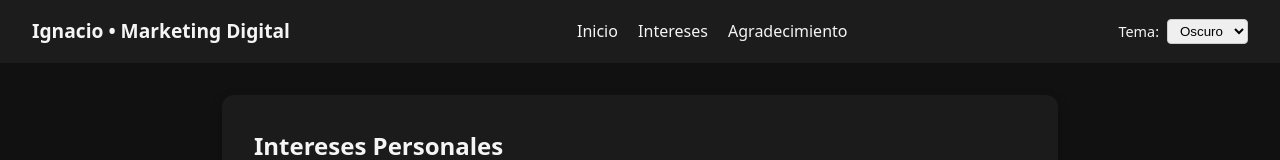
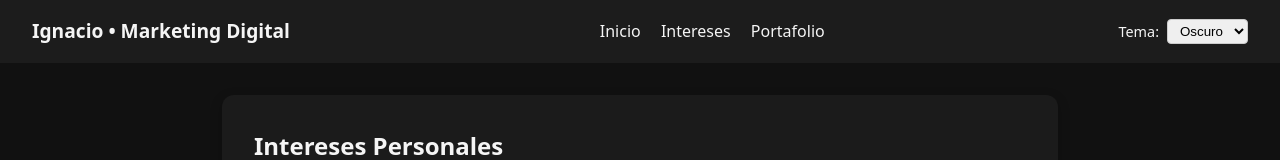
Before and after one commit to ignaciomaclaughlin25-eng/examen-modelo, a plain HTML site: page intereses.html in a window 1280 px wide. Shown: the top 160 px of the page. Drawn offline with nearby package versions, Linux system fonts and the light colour scheme.

Commit message:
Update navigation and comments in intereses.html

```diff
--- a/intereses.html
+++ b/intereses.html
@@ -13,7 +13,7 @@
       <nav>
         <a href="index.html">Inicio</a>
         <a href="intereses.html">Intereses</a>
-        <a href="agradecimiento.html">Agradecimiento</a>
+        <a href="portafolio.html">Portafolio</a>
       </nav>
 
       <div class="theme-selector">
@@ -61,7 +61,9 @@
       © 2025 Ignacio - Marketing Digital · Buenos Aires, Argentina
     </footer>
 
+    <!-- jQuery -->
     <script src="https://code.jquery.com/jquery-3.6.0.min.js"></script>
+    <!-- JS propio -->
     <script src="script.js"></script>
   </body>
 </html>
```
